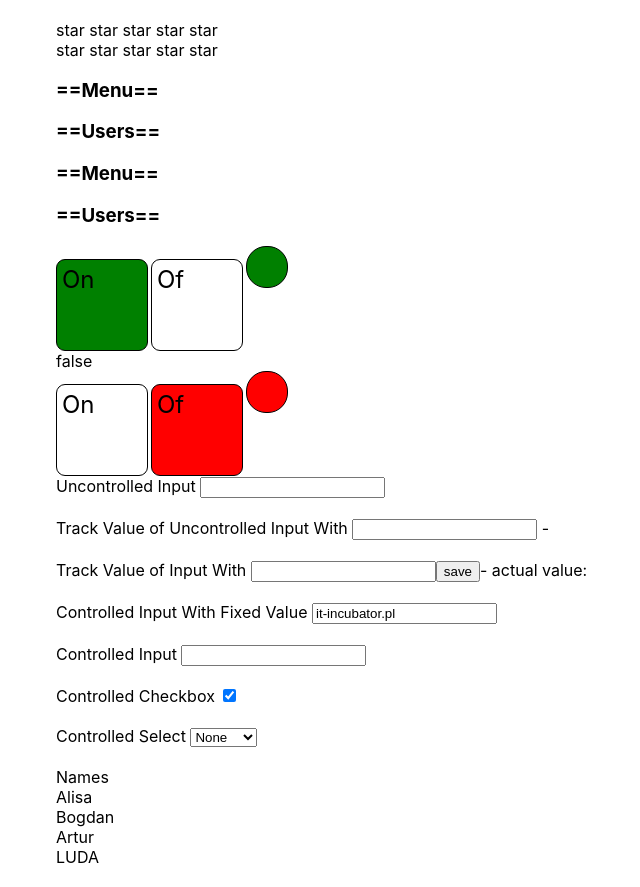
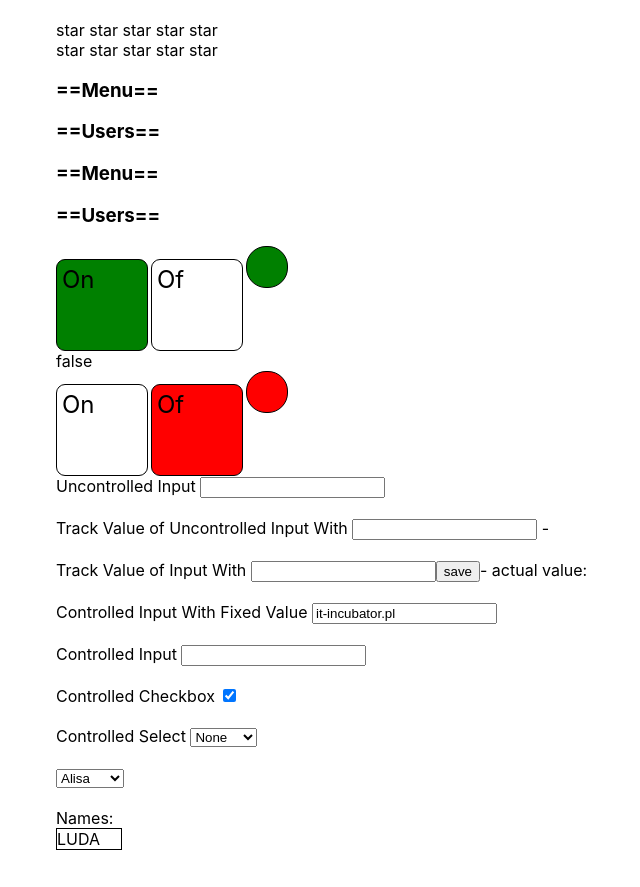
Before and after one commit to ItEmigrant/TypeScript, a React (Create React App) app: page / in a window 1280 px wide. Shown: the whole page, without its empty margins (284-924 px from the left). Built offline with nearby package versions, Linux system fonts and the light colour scheme.

Commit message:
lesson15.1

```diff
--- a/src/App.tsx
+++ b/src/App.tsx
@@ -24,6 +24,9 @@ function App() {
     const onItemClick = (id: number) => {
         alert(`Hello users ${id} !!!`)
     }
+    const [value, setValue] = useState(4)
+
+
     return (
         <div className={"App1"}>
 
@@ -58,12 +61,13 @@ function App() {
 
             <Input/>
             <ControlledInput/>
-            <Select value={"Names"} onChange={()=>{}}
-                items={[
-                {title: 'Alisa', value: 1},
-                {title: 'Bogdan', value: 2},
-                {title: 'Artur', value: 3},
-                {title: 'LUDA', value: 4}]}/>
+            <Select value={value} name={"Names:"} onChange={setValue}
+                    items={[
+                        {title: 'Alisa', value: 1},
+                        {title: 'Bogdan', value: 2},
+                        {title: 'Artur', value: 3},
+                        {title: 'LUDA', value: 4}
+                    ]}/>
 
         </div>
     );
--- /dev/null
+++ b/src/components/Selected/Select.module.css
@@ -0,0 +1,18 @@
+.select span.main {
+    border: solid 1px black;
+    display: inline-block;
+    min-width: 64px;
+
+}
+
+.items {
+    padding: 5px;
+    position: absolute;
+    border: solid 1px black;
+}
+
+.item.selected {
+    background-color: dodgerblue;
+    color: white;
+
+}
--- a/src/components/Selected/Select.tsx
+++ b/src/components/Selected/Select.tsx
@@ -1,23 +1,76 @@
-import React from 'react';
+import React, {useState} from 'react';
+import styles from "./Select.module.css"
 
-type SelectPropsType = {
-    value: any
-    onChange:(value:any)=> void
-    items:ItemType[]
+export type SelectPropsType = {
+    name: string
+    onChange: (value: any) => void
+    items: ItemType[]
+    value:number
 }
 
-type ItemType = {
-    title:string
-    value:any
+export type ItemType = {
+    title: string
+    value: any
 }
-export const Select = (props:SelectPropsType) => {
+export const Select = (props: SelectPropsType) => {
+
+    const [active, setActive] = useState(false)
+    const [hovered, setHovered] = useState(props.value)
+
+    const selectedItem = props.items.find(el => el.value === props.value)
+    const hoveredItem = props.items.find(el => el.value === hovered)
+
+
+    const onKeyPress =()=> {
+        for (let i=0; i<props.items.length; i++ ) {
+            if(props.items[i].value === hovered ) {
+                    setHovered(props.items[i+1].value);
+                    break
+            }
+        }
+    }
+
+    const changeActive = () => {
+        setActive(!active)
+
+    }
+
+    const onItemClick = (value:any) => {
+        props.onChange(value);
+        changeActive()
+    }
+
     return (
-        <div>
+        <>
+            <br/>
+            <div>
+                <select>
+                    <option value={''}>Alisa</option>
+                    <option value={''}>Bogdan</option>
+                    <option value={''}>Artur</option>
+                    <option value={''}>Luda</option>
+                </select>
+            </div>
             < br/>
-            {props.value}
-            <div>{}</div>
-            {props.items.map(i=><div>{i.title}</div>)}
 
-        </div>
+            {props.name}
+            <div className={styles.select} onKeyUp={onKeyPress} tabIndex={0} >
+                <span className={styles.main} onClick={changeActive}>{selectedItem && selectedItem.title}</span>
+                {
+                    active &&
+                    <div className={styles.items}>
+                        {props.items.map(i => <div
+
+                            onMouseEnter={()=>{setHovered(i.value)}}
+                            className={styles.item + ' ' +(hoveredItem === i ? styles.selected : '')}
+                            key={i.value}
+                            onClick={()=>{onItemClick(i.value)}}>{i.title}
+                        </div>)}
+
+                    </div>
+                }
+            </div>
+
+        </>
     );
 };
```
